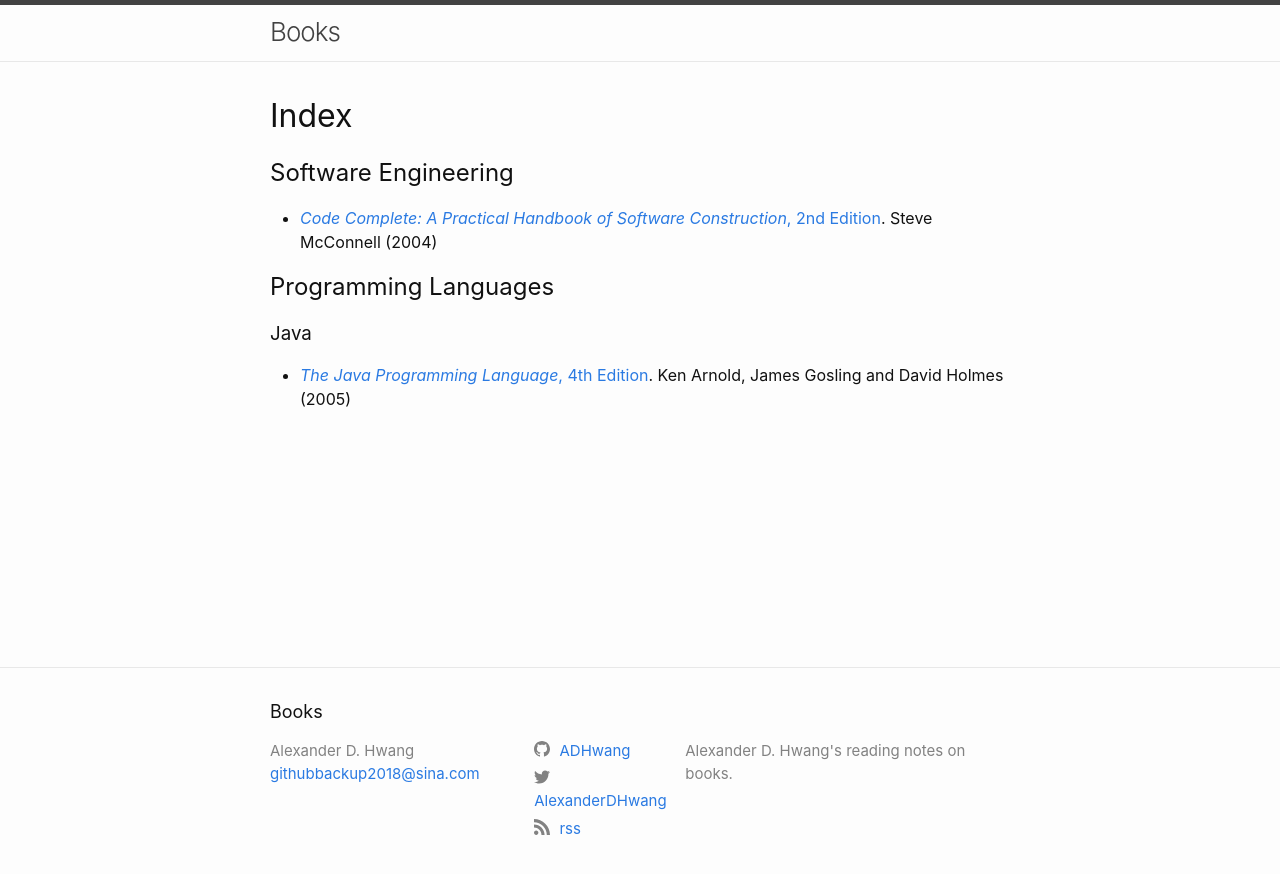
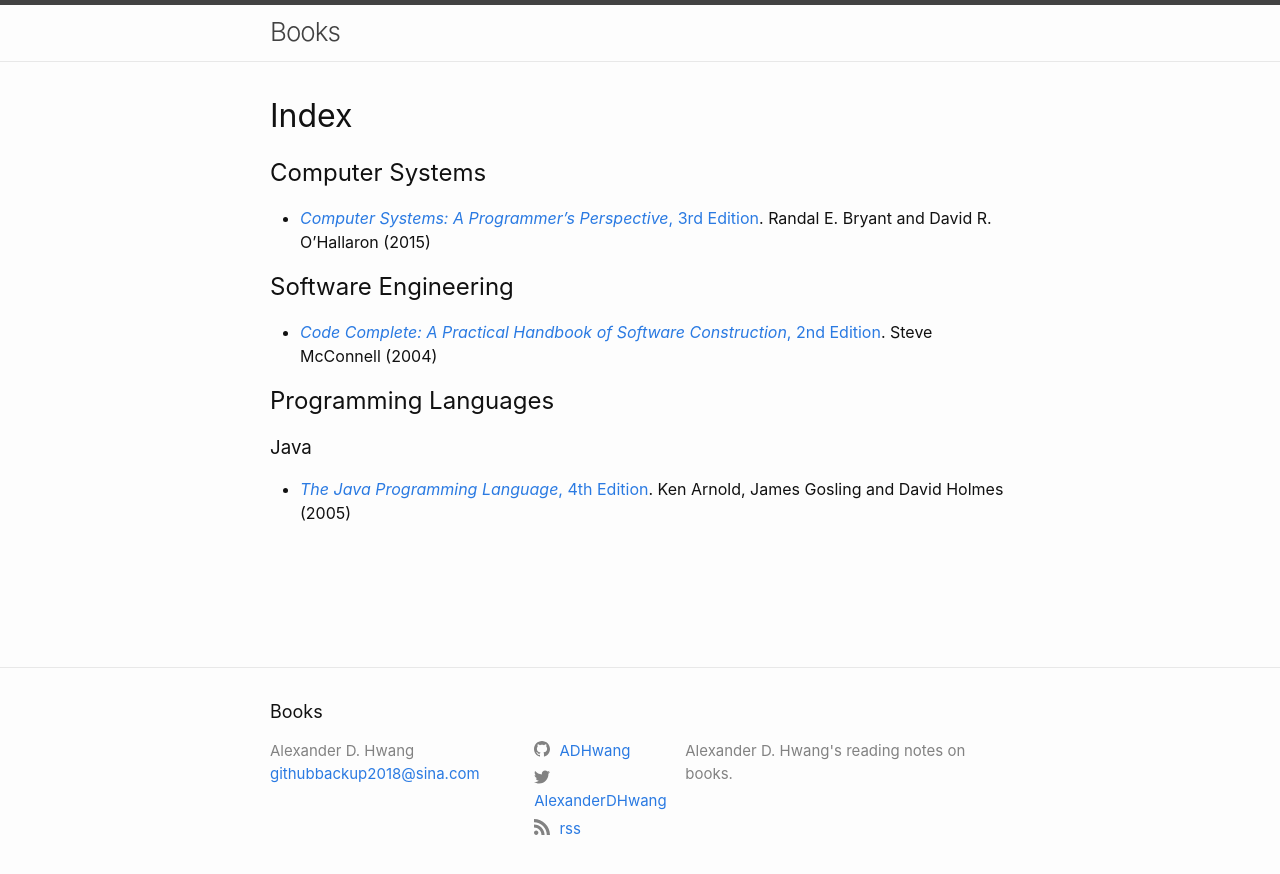
Before and after one commit to ADHwang/books, a Jekyll site: the page built from index.md, in a window 1280 px wide. Shown: the top 874 px of the page. Built offline with Jekyll 4.4.1, drawn with Linux system fonts in a browser that asks for light colours.

Commit message:
csapp 3e

```diff
--- a/index.md
+++ b/index.md
@@ -2,6 +2,10 @@
 layout: home
 title: Index
 ---
+
+## Computer Systems
+
+- [*Computer Systems: A Programmer's Perspective*, 3rd Edition]({{ site.baseurl }}/csapp3e/). Randal E. Bryant and David R. O'Hallaron (2015)
 
 ## Software Engineering
 
```
Also changed, not shown: pages/csapp3e/index.md (added, +7 -0 lines).
